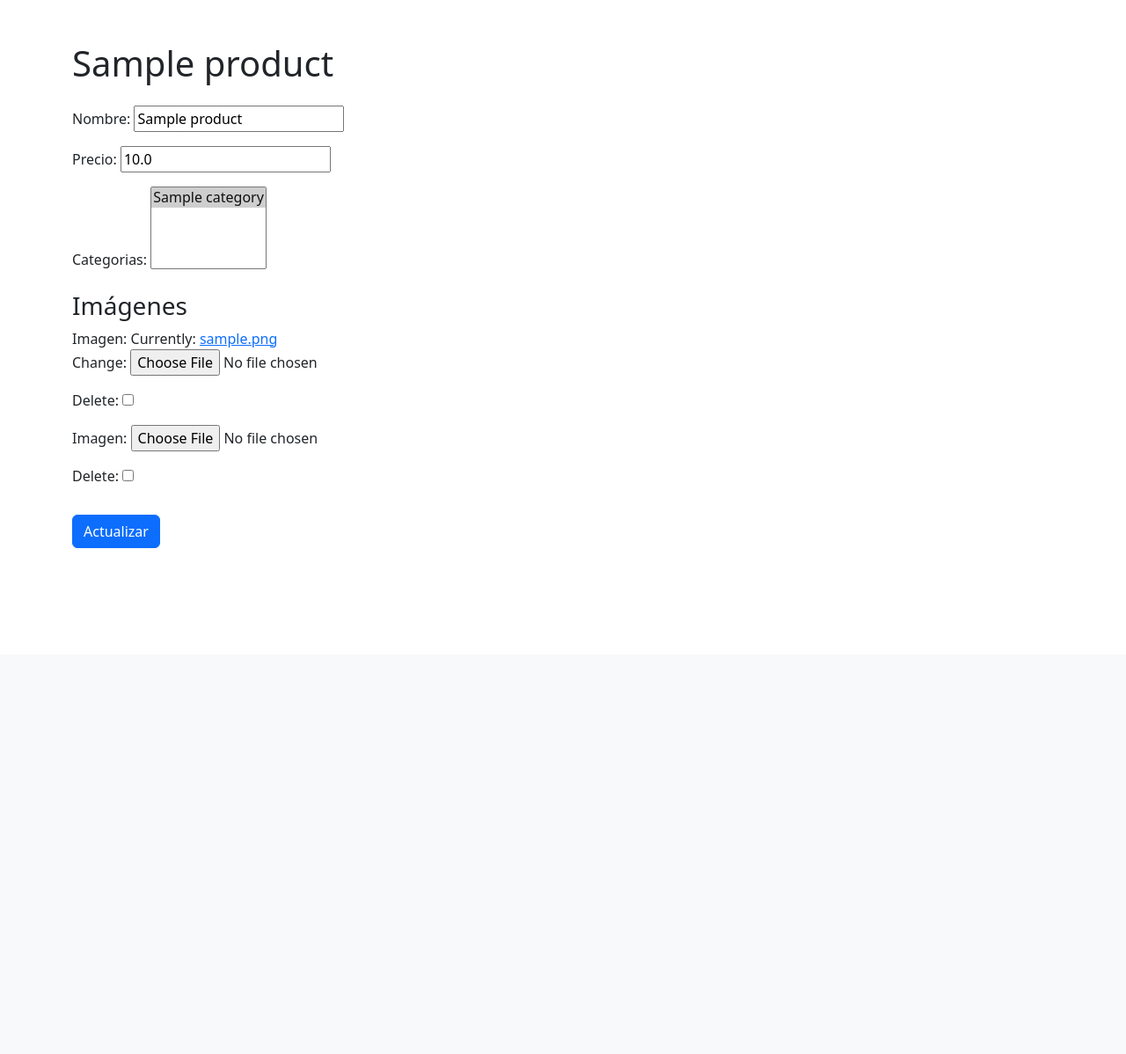
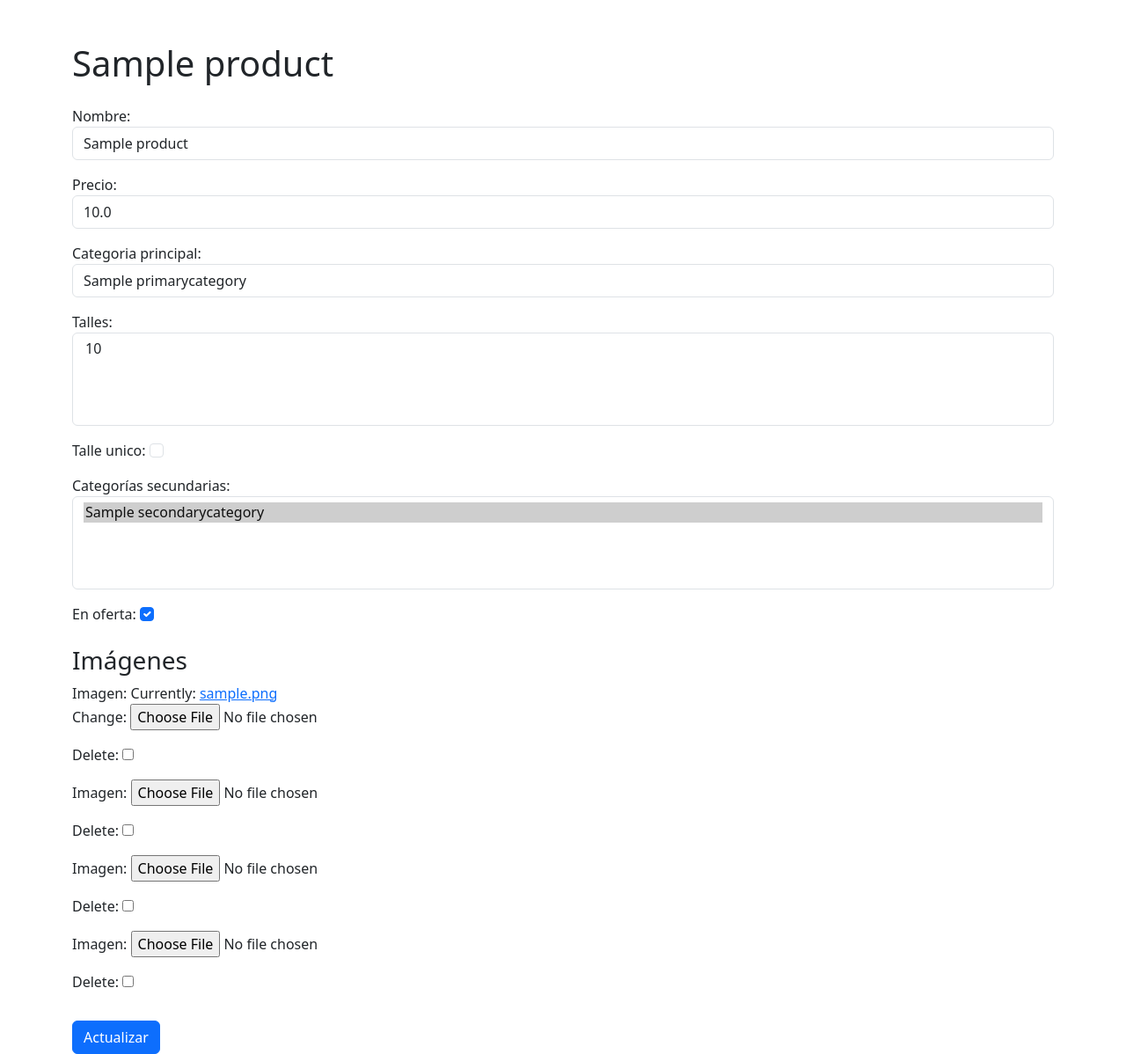
Before and after one commit to ArianSanzo/victoria1380, a Django app: a page that uses templates/layout.html in a window 1280 px wide. Shown: the part 56-1254 px from the top of the page at 88% size. Before the commit the page ends 679 px from the top, so only its background shows below. Run offline with Django 5.2, Linux system fonts and the light colour scheme; a user stored in the database is signed in; tables that the repository leaves empty hold one stand-in row (values such as "Sample post").

Commit message:
Product's model update
Category was divided onto PrimaryCategory and SecondaryCategories.
Forms were also updated (better but no final view)

```diff
--- a/products/admin.py
+++ b/products/admin.py
@@ -1,5 +1,5 @@
 from django.contrib import admin
-from .models import Product, Category, Image
+from .models import Product, PrimaryCategory, SecondaryCategory, Image, Size
 
 class ImageInline(admin.TabularInline):
     model = Image
@@ -10,5 +10,7 @@ class ProductAdmin(admin.ModelAdmin):
     inlines = [ImageInline]
 
 # Register your models here.
-admin.site.register(Category)
+admin.site.register(PrimaryCategory)
+admin.site.register(SecondaryCategory)
+admin.site.register(Size)
 admin.site.register(Image)
--- a/products/forms.py
+++ b/products/forms.py
@@ -5,11 +5,24 @@ from django.forms import inlineformset_factory
 class ProductForm(forms.ModelForm):
     class Meta:
         model = Product
-        fields = ['name', 'cost', 'categories']
+        fields = ['name', 'cost', 'primary_category', 'sizes', 'unique_size', 'secondary_categories', 'on_sale']
         labels = {
             'name': 'Nombre',
             'cost': 'Precio',
-            'categories': 'Categorias',
+            'primary_category': 'Categoria principal',
+            'secondary_categories': 'Categorías secundarias',
+            'sizes': 'Talles',
+            'unique_size': 'Talle unico',
+            'on_sale': 'En oferta',
+        }
+        widgets = {
+            'name': forms.TextInput(attrs={'class': 'form-control', 'placeholder': 'Nombre del producto'}),
+            'cost': forms.NumberInput(attrs={'class': 'form-control'}),
+            'primary_category': forms.Select(attrs={'class': 'form-control'}),
+            'secondary_categories': forms.SelectMultiple(attrs={'class': 'form-control'}),
+            'sizes': forms.SelectMultiple(attrs={'class': 'form-control'}),
+            'unique_size': forms.CheckboxInput(attrs={'class': 'form-check-input'}),
+            'on_sale': forms.CheckboxInput(attrs={'class': 'form-check-input'}),
         }
 
 class ImageForm(forms.ModelForm):
@@ -20,4 +33,4 @@ class ImageForm(forms.ModelForm):
             'image': 'Imagen',
         }
 
-ImageFormSet = inlineformset_factory(Product, Image, form=ImageForm, extra=1)
+ImageFormSet = inlineformset_factory(Product, Image, form=ImageForm, extra=3)
--- a/products/models.py
+++ b/products/models.py
@@ -5,11 +5,23 @@ from django.utils.text import slugify
 
 # Create your models here.
 
-class Category(models.Model):
+class PrimaryCategory(models.Model):
     name = models.CharField(max_length=30)
 
     def __str__(self):
         return self.name
+
+class SecondaryCategory(models.Model):
+    name = models.CharField(max_length=30)
+
+    def __str__(self) -> str:
+        return self.name
+
+class Size(models.Model):
+    size = models.IntegerField()
+
+    def __str__(self) -> str:
+        return str(self.size)
 
 class Product(models.Model):
     id = models.AutoField(primary_key=True)
@@ -17,7 +29,11 @@ class Product(models.Model):
     slug = models.SlugField(unique=True, blank=True)
     date = models.DateTimeField(auto_now_add=True)
     cost = models.FloatField()
-    categories = models.ManyToManyField(Category, related_name='products')
+    primary_category = models.ForeignKey(PrimaryCategory, on_delete=models.PROTECT, related_name='products')
+    secondary_categories = models.ManyToManyField(SecondaryCategory, related_name='products')
+    sizes = models.ManyToManyField(Size, related_name='products')
+    unique_size = models.BooleanField(default=False)
+    on_sale = models.BooleanField(default=False)
 
     def save(self, *args, **kwargs):
         if not self.slug:
```
Also changed, not shown: products/templates/products/products_list.html (+8 -2 lines), products/migrations/0001_initial.py, products/migrations/0002_alter_product_id.py (deleted), products/migrations/0003_alter_product_slug.py (deleted).
